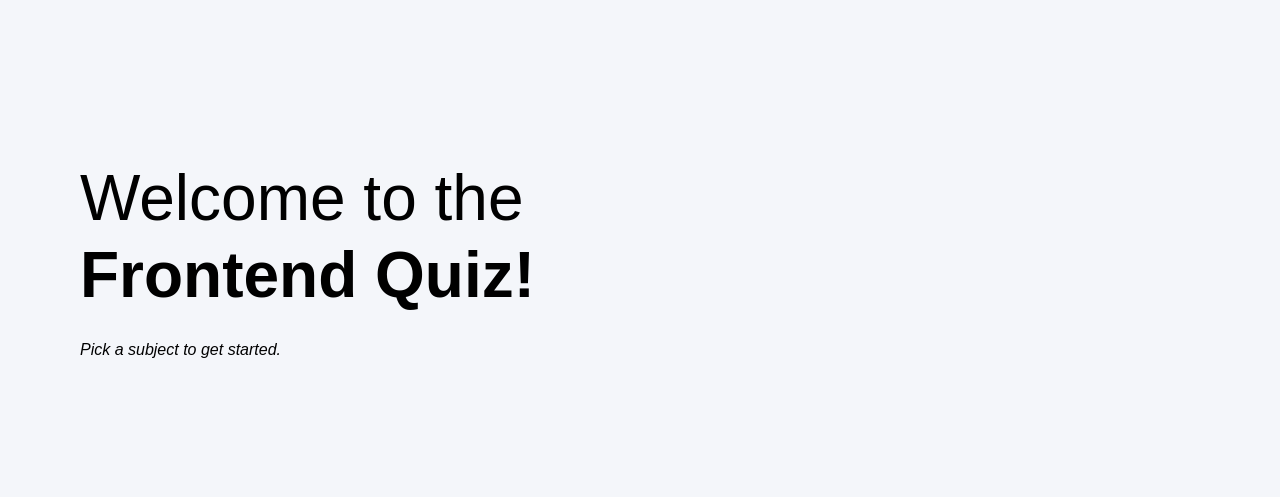
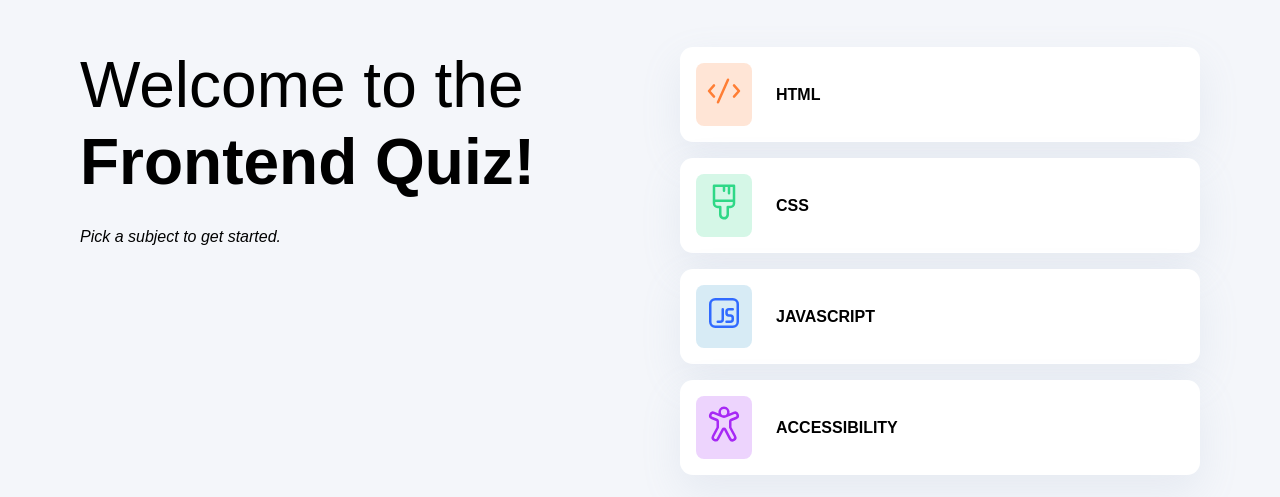
Before and after one commit to gmagnenat/frontend-quiz-app, a website built with Vite: page index.html in a window 1280 px wide. Shown: the part 139-636 px from the top of the page. Built offline with nearby package versions, Linux system fonts and the light colour scheme.

Commit message:
Add render quizz selection

```diff
--- a/index.html
+++ b/index.html
@@ -31,7 +31,7 @@
           </h1>
           <p class="hero__description">Pick a subject to get started.</p>
         </div>
-        <div class="hero__quiz-selection"></div>
+        <div class="hero__quiz-container" aria-live="assertive"></div>
       </div>
     </main>
   </body>
--- a/src/views/renderQuizSelection.ts
+++ b/src/views/renderQuizSelection.ts
@@ -1,4 +1,40 @@
-import { currentQuiz } from "../state/state";
-import { displayQuestions } from "../utils/displayQuestions";
+import { getCurrentQuiz, setCurrentQuiz, setCurrentView } from "../state/state";
+import { quizTitles } from "../utils/quizTitles";
+import { selectQuiz } from "../utils/selectQuiz";
+import { getCurrentView } from "../state/state";
 
-export function renderQuizSelection() {}
+const quizContainer = document.querySelector(".hero__quiz-container");
+
+/**
+ * Display a list of quiz titles as buttons
+ */
+export function renderQuizSelection(): void {
+  if (quizContainer) {
+    quizContainer.innerHTML = "";
+
+    const titles = quizTitles();
+    const titleList = document.createElement("ul");
+    titleList.classList.add("hero__quiz-selection-list");
+
+    let htmlContent = "";
+    for (const title of titles) {
+      htmlContent += `
+      <li>
+        <button class="btn hero__btn" data-theme="${title.toLowerCase()}">${title}</button>
+      </li>
+    `;
+    }
+    titleList.innerHTML = htmlContent;
+    quizContainer.appendChild(titleList);
+
+    // Add event listener to each button
+    titleList.querySelectorAll("button").forEach((button) => {
+      button.addEventListener("click", () => {
+        const title = button.innerHTML;
+        const selectedQuiz = selectQuiz(title);
+        setCurrentQuiz(selectedQuiz);
+        setCurrentView("quiz");
+      });
+    });
+  }
+}
```
